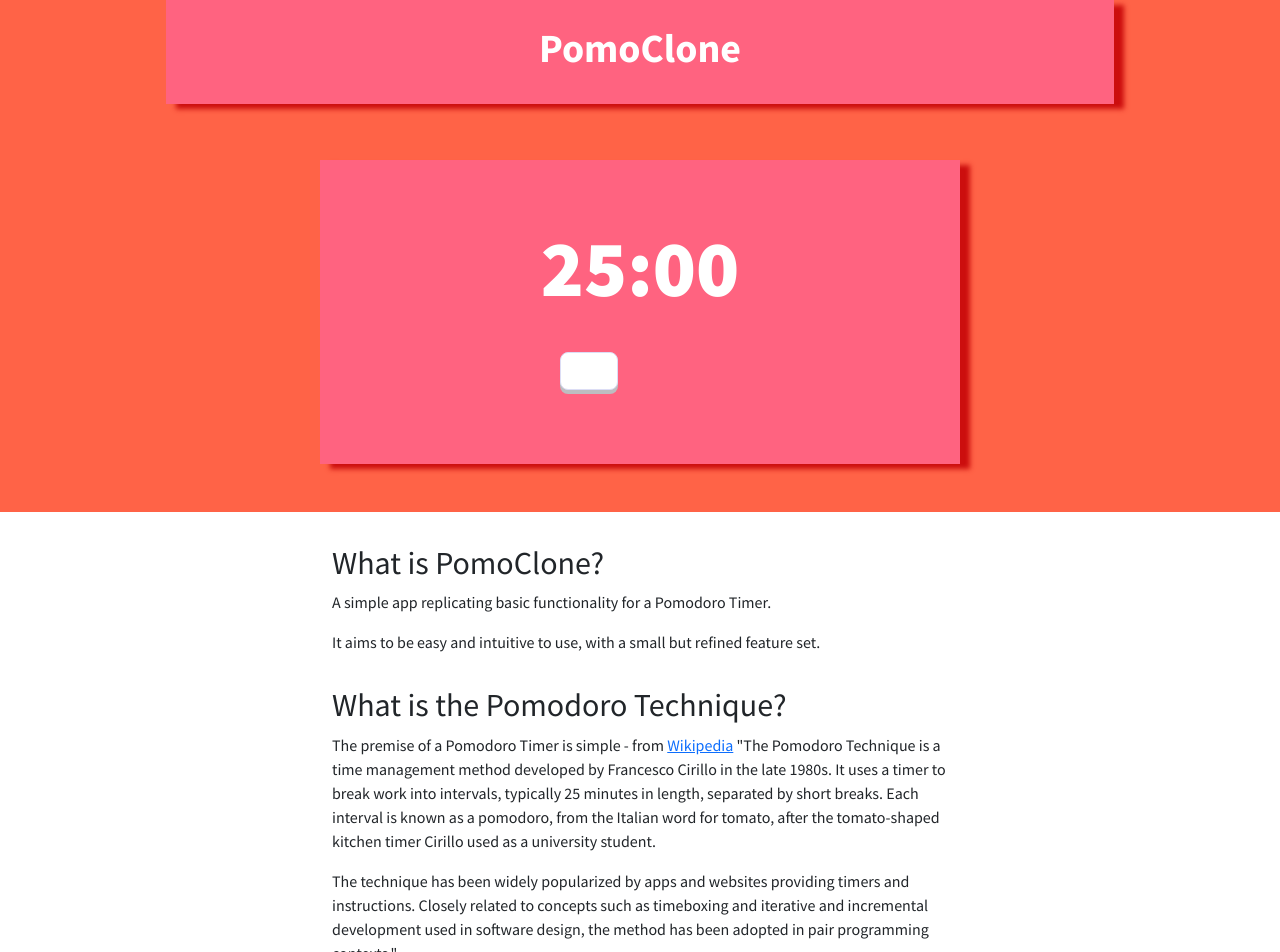
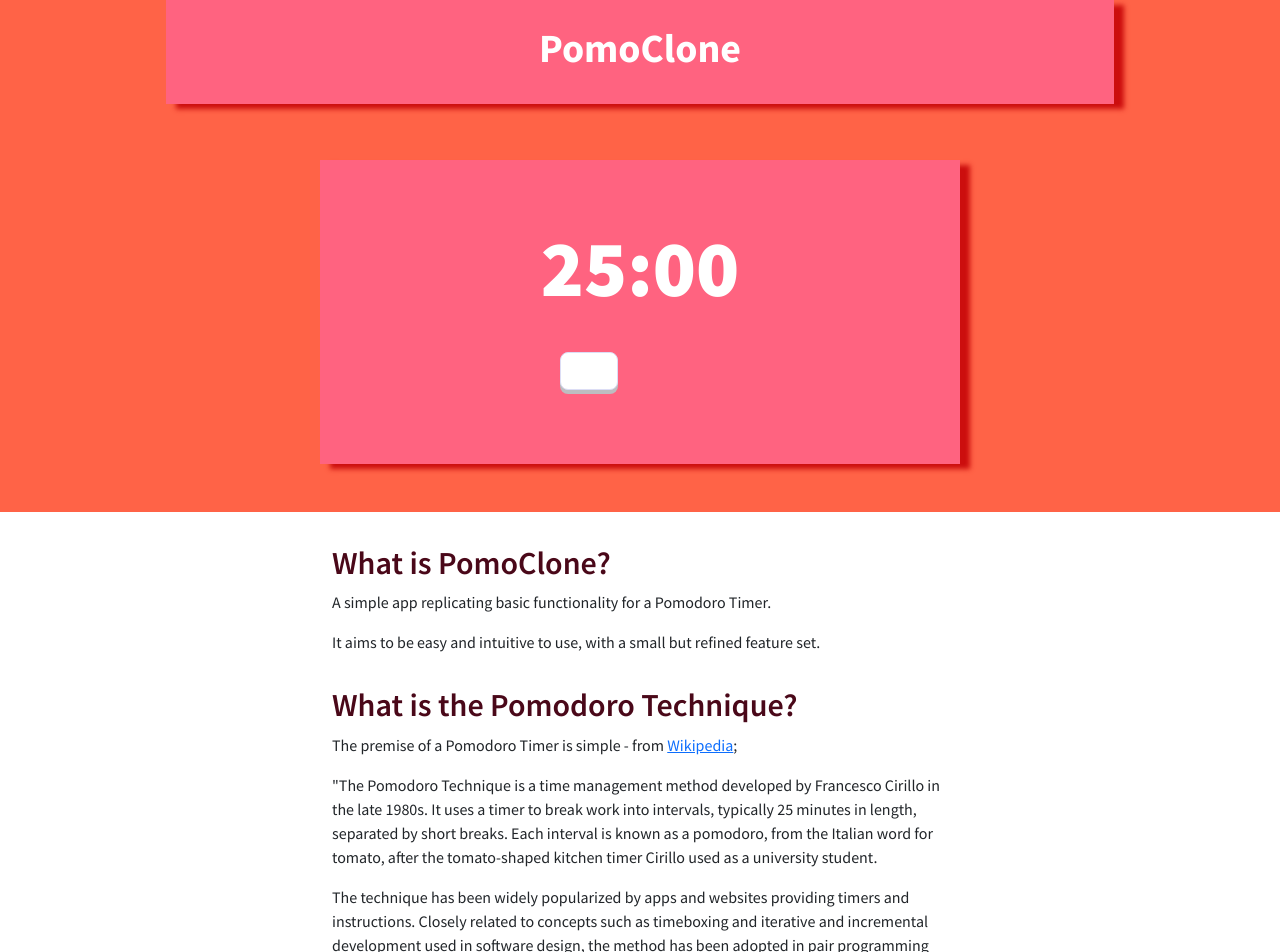
Before and after one commit to aneevel/Pomoclone, an Angular app in the folder site/: page / in a window 1280 px wide. Shown: the top 952 px of the page. Built offline with nearby package versions, Linux system fonts and the light colour scheme.

Commit message:
Add some weight to the headings

```diff
--- a/site/src/app/about/about.component.css
+++ b/site/src/app/about/about.component.css
@@ -1,3 +1,8 @@
 #about {
   background-color: white;
 }
+
+h2 {
+  color: rgb(74, 8, 25);
+  font-weight: 600;
+}
--- a/site/src/app/about/about.component.html
+++ b/site/src/app/about/about.component.html
@@ -6,7 +6,8 @@
   </section>
   <section class="container-fluid p-2 w-50 mx-auto">
     <h2>What is the Pomodoro Technique?</h2>
-    <p>The premise of a Pomodoro Timer is simple - from <a href="https://en.wikipedia.org/wiki/Pomodoro_Technique">Wikipedia</a>
+    <p>The premise of a Pomodoro Timer is simple - from <a href="https://en.wikipedia.org/wiki/Pomodoro_Technique">Wikipedia</a>; </p>
+    <p>
       "The Pomodoro Technique is a time management method developed by Francesco Cirillo in the late 1980s. It uses a timer to break work into intervals,
       typically 25 minutes in length, separated by short breaks. Each interval is known as a pomodoro, from the Italian word for tomato, after the tomato-shaped
       kitchen timer Cirillo used as a university student.
```
